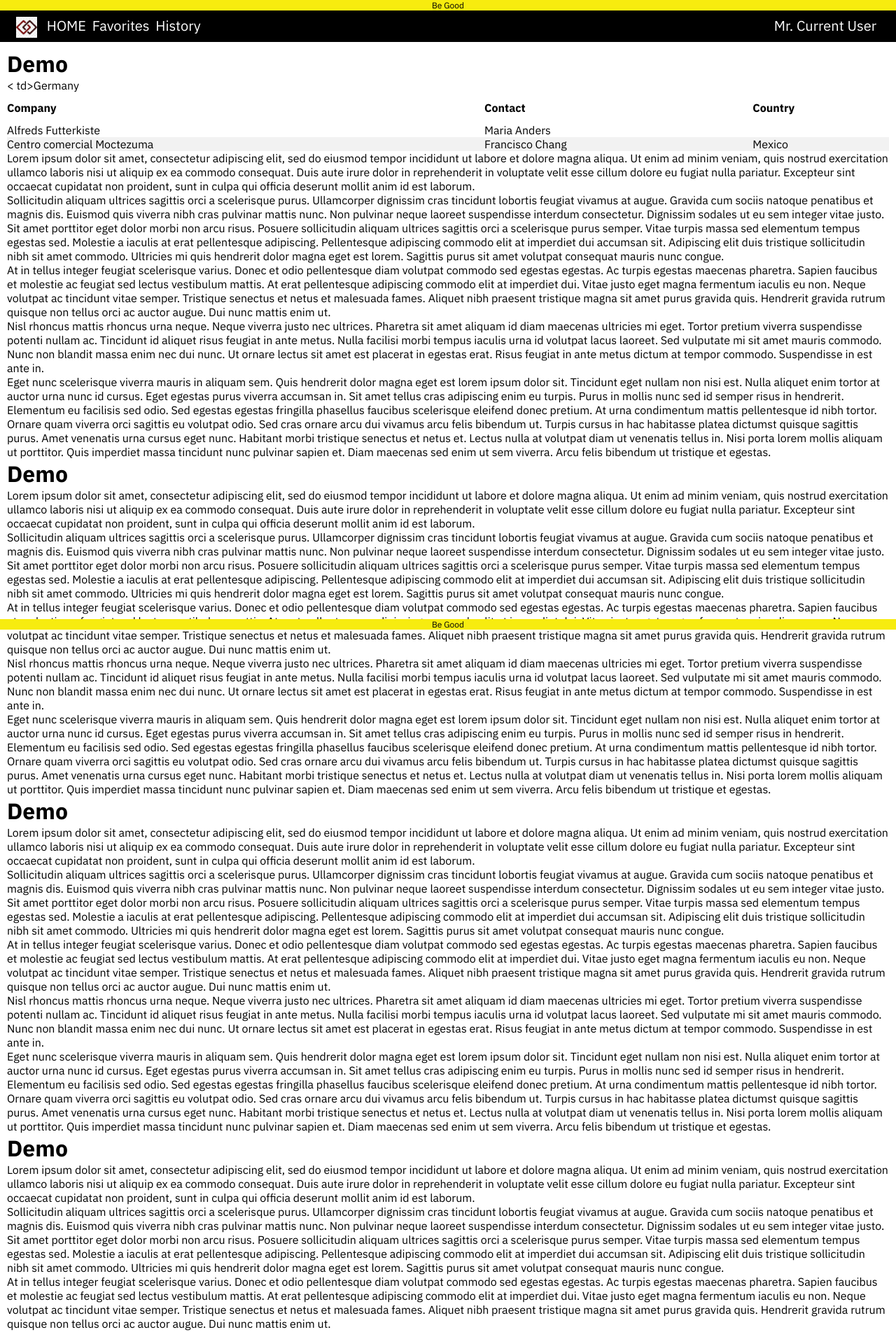
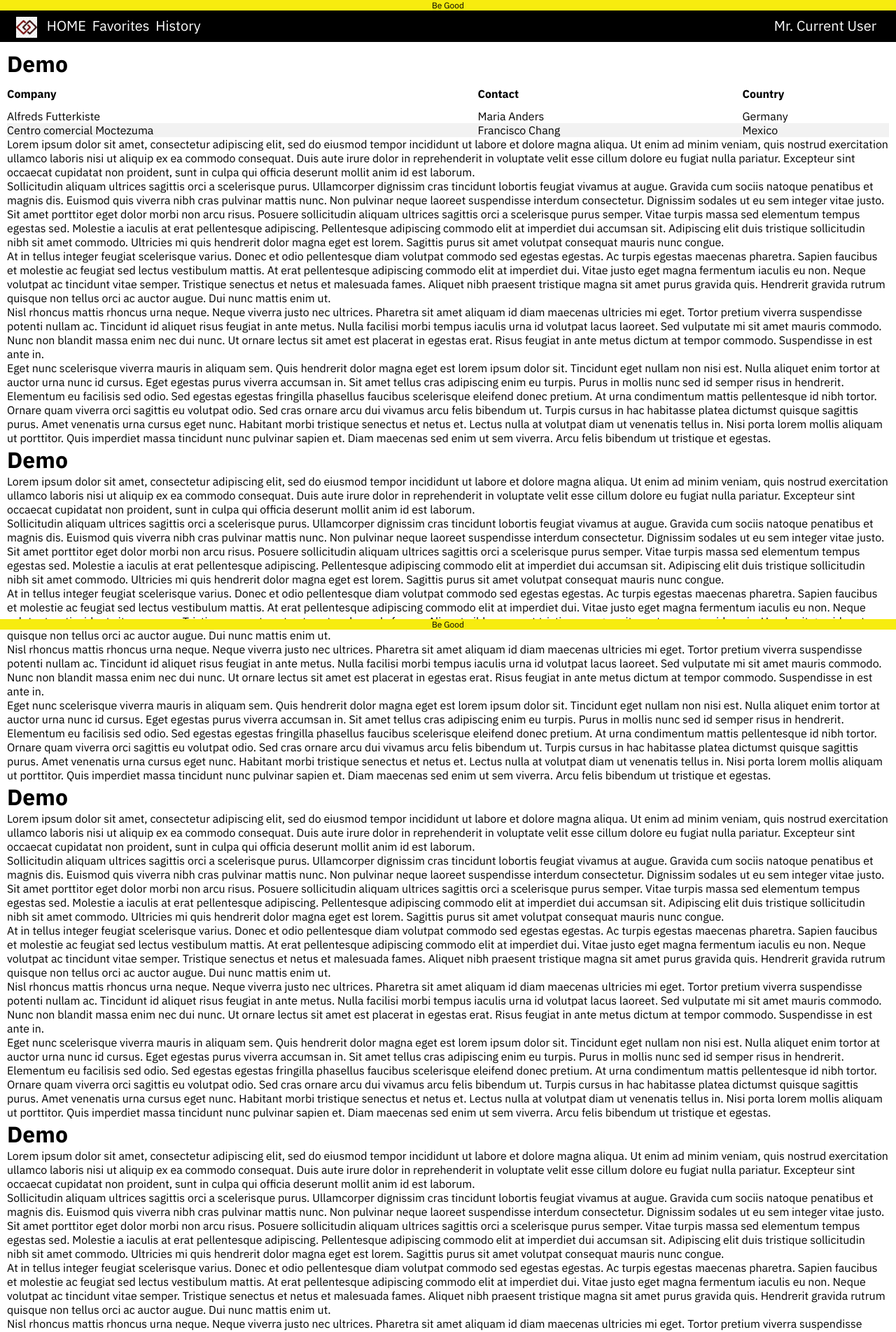
Before and after one commit to gothamgo/demo, a Jekyll site: the page built from index.html, in a window 1280 px wide. Shown: the top 1904 px of the page at 70% size. Built offline with Jekyll 4.4.1, drawn with Linux system fonts in a browser that asks for light colours.

Commit message:
Update table.html

```diff
--- a/_includes/table.html
+++ b/_includes/table.html
@@ -4,20 +4,25 @@
     width: 100%;
   }
 
+  /* table head */
+
   table.table thead {
   }
 
-  table.table th {
+  table.table thead tr {
+  }
+
+  table.table thead tr th {
     padding-top: 12px;
     padding-bottom: 12px;
     text-align: left;
   }
 
+  /* table body */
+
   table.table tbody {
   }
 
-  table.table tr {
-  }
   table.table tr:nth-child(even) {
     background-color: #f2f2f2;
   }
@@ -41,7 +46,7 @@
     <tr>
       <td>Alfreds Futterkiste</td>
       <td>Maria Anders</td>
-    <  td>Germany</td>
+      <td>Germany</td>
     </tr>
     <tr>
       <td>Centro comercial Moctezuma</td>
```
